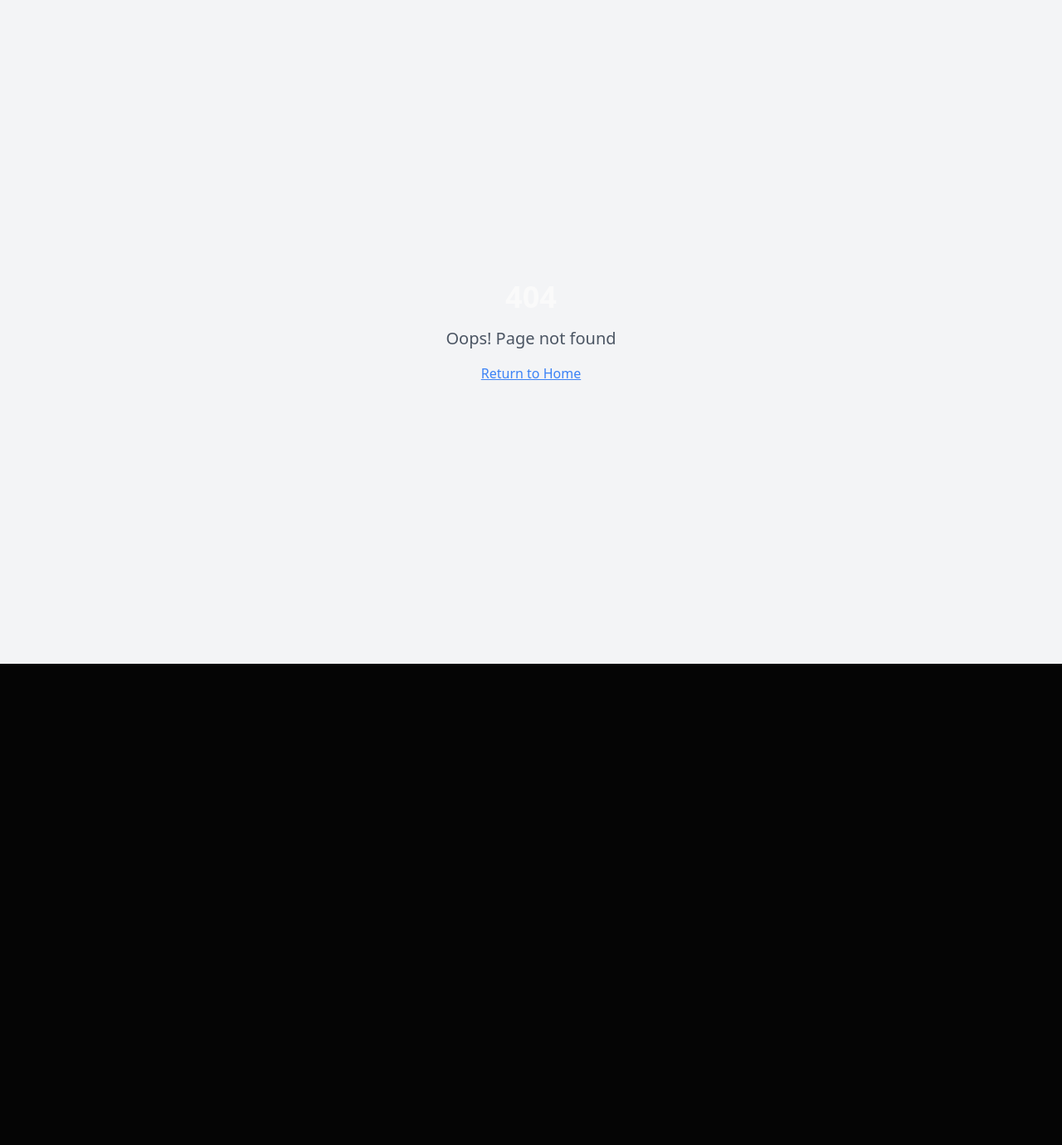
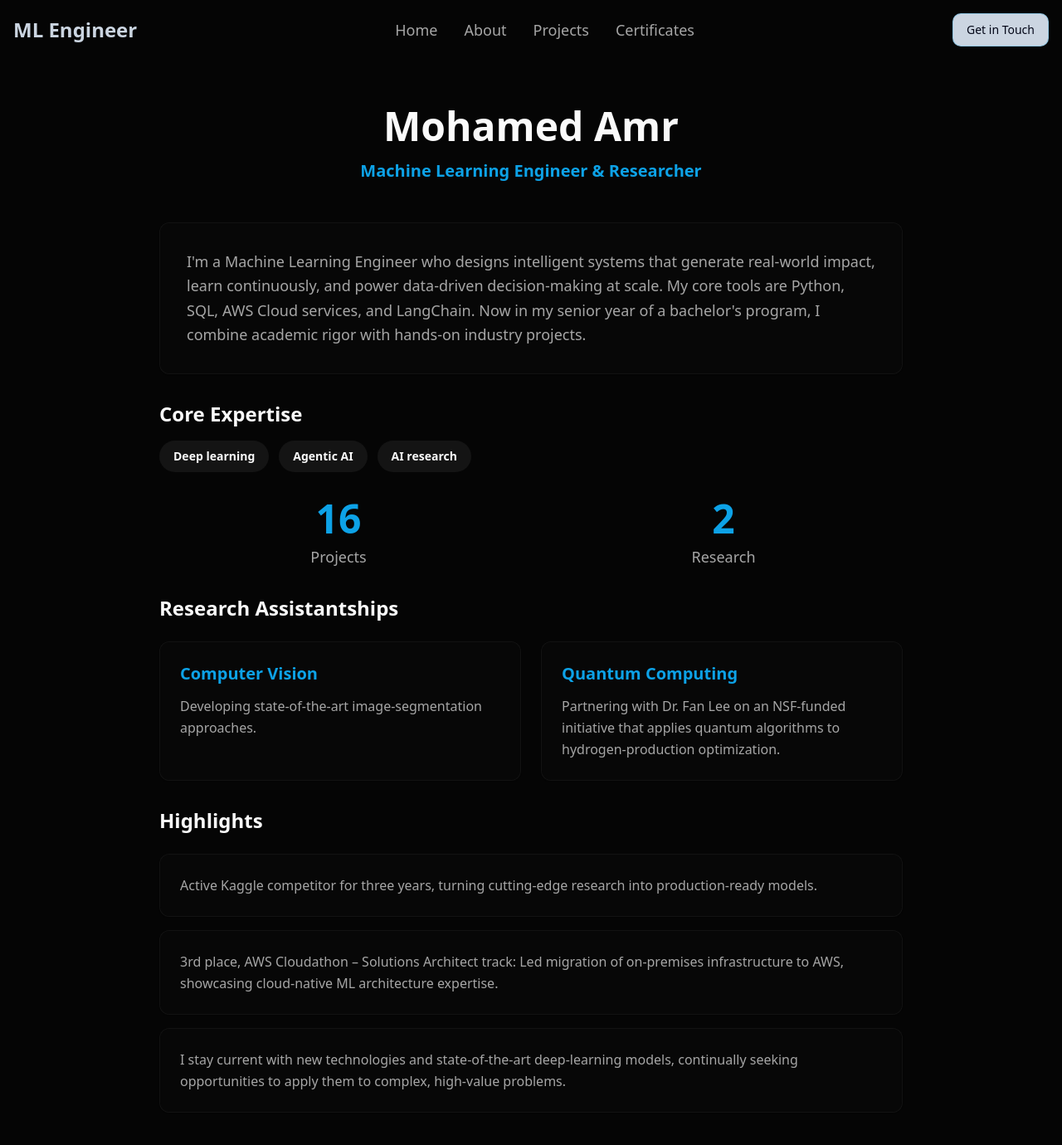
Before and after one commit to MAmr9UH/Personal-Website-, a React (Vite) app: page /about in a window 1280 px wide. Before the commit this address had no page. Shown: the top 1380 px of the page at 83% size. Before the commit the page ends 800 px from the top, so only its background shows below. Built offline with nearby package versions, Linux system fonts and the light colour scheme.

Commit message:
Add second page content
Added content for the second page, including personal information, research experience, highlights, and project/research statistics.

```diff
--- a/src/App.tsx
+++ b/src/App.tsx
@@ -4,6 +4,7 @@ import { TooltipProvider } from "@/components/ui/tooltip";
 import { QueryClient, QueryClientProvider } from "@tanstack/react-query";
 import { BrowserRouter, Routes, Route } from "react-router-dom";
 import Index from "./pages/Index";
+import About from "./pages/About";
 import NotFound from "./pages/NotFound";
 
 const queryClient = new QueryClient();
@@ -16,6 +17,7 @@ const App = () => (
       <BrowserRouter>
         <Routes>
           <Route path="/" element={<Index />} />
+          <Route path="/about" element={<About />} />
           {/* ADD ALL CUSTOM ROUTES ABOVE THE CATCH-ALL "*" ROUTE */}
           <Route path="*" element={<NotFound />} />
         </Routes>
--- a/src/components/Navigation.tsx
+++ b/src/components/Navigation.tsx
@@ -1,7 +1,10 @@
 import { useState, useEffect } from 'react';
 import { Button } from '@/components/ui/button';
+import { useNavigate, useLocation } from 'react-router-dom';
 const Navigation = () => {
   const [isScrolled, setIsScrolled] = useState(false);
+  const navigate = useNavigate();
+  const location = useLocation();
   useEffect(() => {
     const handleScroll = () => {
       setIsScrolled(window.scrollY > 50);
@@ -21,13 +24,19 @@ const Navigation = () => {
           {/* Navigation Links */}
           <div className="hidden md:flex items-center space-x-8">
             <button
-              onClick={() => document.getElementById('hero')?.scrollIntoView({ behavior: 'smooth' })}
+              onClick={() => {
+                if (location.pathname !== '/') {
+                  navigate('/');
+                } else {
+                  document.getElementById('hero')?.scrollIntoView({ behavior: 'smooth' });
+                }
+              }}
               className="text-lg text-muted-foreground hover:text-primary transition-colors"
             >
               Home
             </button>
             <button
-              onClick={() => document.getElementById('ocean')?.scrollIntoView({ behavior: 'smooth' })}
+              onClick={() => navigate('/about')}
               className="text-lg text-muted-foreground hover:text-primary transition-colors"
             >
               About
--- /dev/null
+++ b/src/pages/About.tsx
@@ -0,0 +1,117 @@
+import Navigation from '@/components/Navigation';
+import { Card } from '@/components/ui/card';
+import { Badge } from '@/components/ui/badge';
+
+const About = () => {
+  const researchAreas = [
+    {
+      title: "Computer Vision",
+      description: "Developing state‑of‑the‑art image‑segmentation approaches."
+    },
+    {
+      title: "Quantum Computing",
+      description: "Partnering with Dr. Fan Lee on an NSF‑funded initiative that applies quantum algorithms to hydrogen‑production optimization."
+    }
+  ];
+
+  const highlights = [
+    "Active Kaggle competitor for three years, turning cutting‑edge research into production‑ready models.",
+    "3rd place, AWS Cloudathon – Solutions Architect track: Led migration of on‑premises infrastructure to AWS, showcasing cloud‑native ML architecture expertise.",
+    "I stay current with new technologies and state‑of‑the‑art deep‑learning models, continually seeking opportunities to apply them to complex, high‑value problems."
+  ];
+
+  const skills = ["Deep learning", "Agentic AI", "AI research"];
+  const stats = [
+    { number: "16", label: "Projects" },
+    { number: "2", label: "Research" }
+  ];
+
+  return (
+    <div className="bg-background text-foreground min-h-screen">
+      <Navigation />
+
+      <div className="pt-20 px-4">
+        <div className="max-w-4xl mx-auto py-12">
+          {/* Header */}
+          <div className="text-center mb-12">
+            <h1 className="text-4xl md:text-5xl font-bold mb-4 text-foreground">
+              Mohamed Amr
+            </h1>
+            <p className="text-xl text-primary font-semibold mb-6">
+              Machine Learning Engineer & Researcher
+            </p>
+          </div>
+
+          {/* Bio Section */}
+          <Card className="p-8 mb-8 bg-card/50 backdrop-blur-sm border-border/50">
+            <p className="text-lg leading-relaxed text-muted-foreground">
+              I'm a Machine Learning Engineer who designs intelligent systems that generate real‑world impact,
+              learn continuously, and power data‑driven decision‑making at scale. My core tools are Python, SQL,
+              AWS Cloud services, and LangChain. Now in my senior year of a bachelor's program, I combine academic
+              rigor with hands‑on industry projects.
+            </p>
+          </Card>
+
+          {/* Skills */}
+          <div className="mb-8">
+            <h2 className="text-2xl font-bold mb-4 text-foreground">Core Expertise</h2>
+            <div className="flex flex-wrap gap-3">
+              {skills.map((skill, index) => (
+                <Badge key={index} variant="secondary" className="text-sm py-2 px-4">
+                  {skill}
+                </Badge>
+              ))}
+            </div>
+          </div>
+
+          {/* Stats */}
+          <div className="grid grid-cols-2 gap-8 mb-8 text-center">
+            {stats.map((stat, index) => (
+              <div key={index} className="group">
+                <div className="text-4xl md:text-5xl font-bold text-primary mb-2">
+                  {stat.number}
+                </div>
+                <div className="text-muted-foreground text-lg">
+                  {stat.label}
+                </div>
+              </div>
+            ))}
+          </div>
+
+          {/* Research Assistantships */}
+          <div className="mb-8">
+            <h2 className="text-2xl font-bold mb-6 text-foreground">Research Assistantships</h2>
+            <div className="grid md:grid-cols-2 gap-6">
+              {researchAreas.map((area, index) => (
+                <Card key={index} className="p-6 bg-card/50 backdrop-blur-sm border-border/50 hover:border-primary/30 transition-all">
+                  <h3 className="text-xl font-semibold mb-3 text-primary">
+                    {area.title}
+                  </h3>
+                  <p className="text-muted-foreground leading-relaxed">
+                    {area.description}
+                  </p>
+                </Card>
+              ))}
+            </div>
+          </div>
+
+          {/* Highlights */}
+          <div>
+            <h2 className="text-2xl font-bold mb-6 text-foreground">Highlights</h2>
+            <div className="space-y-4">
+              {highlights.map((highlight, index) => (
+                <Card key={index} className="p-6 bg-card/50 backdrop-blur-sm border-border/50">
+                  <p className="text-muted-foreground leading-relaxed">
+                    {highlight}
+                  </p>
+                </Card>
+              ))}
+            </div>
+          </div>
+        </div>
+      </div>
+    </div>
+  );
+};
+
+export default About;
```
